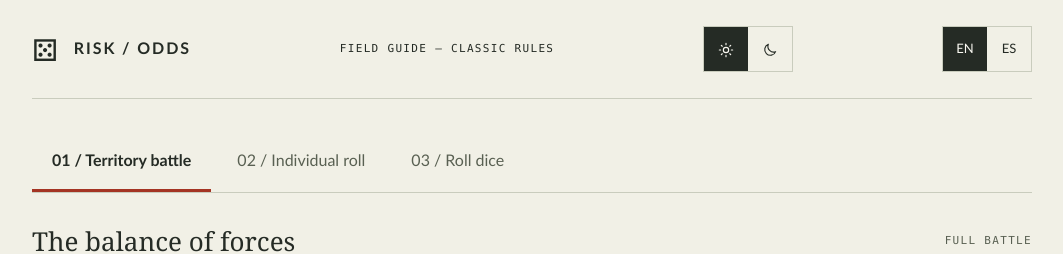
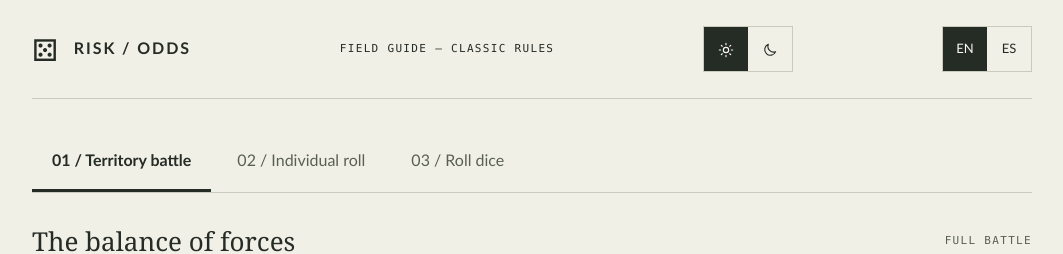
Before and after one commit to billy-arredondo/risk-odds-calculator, an Angular app: page / in a window 1280 px wide. Shown: the top 254 px of the page, without its empty margins (108-1171 px from the left). Built offline with nearby package versions, Linux system fonts and the light colour scheme.

Commit message:
Use neutral colors for navigation and roll button

```diff
--- a/src/app/calculator/calculator/calculator.css
+++ b/src/app/calculator/calculator/calculator.css
@@ -22,7 +22,7 @@
 
 .mode-switch .active {
   color: var(--ink);
-  border-color: var(--attack);
+  border-color: var(--ink);
   font-weight: 700;
 }
 
--- a/src/app/calculator/dice-roller/dice-roller.css
+++ b/src/app/calculator/dice-roller/dice-roller.css
@@ -82,9 +82,8 @@ h2 {
 }
 
 .roll-button:hover:not(:disabled) {
-  background: var(--attack);
-  border-color: var(--attack);
-  color: var(--side-on);
+  background: var(--paper);
+  color: var(--ink);
 }
 
 .roll-button:disabled {
@@ -113,7 +112,9 @@ h2 {
 }
 
 @keyframes reroll-spin {
-  to { transform: rotate(360deg); }
+  to {
+    transform: rotate(360deg);
+  }
 }
 
 .empty {
@@ -305,6 +306,7 @@ h2 {
 }
 
 @media (prefers-reduced-motion: reduce) {
+
   .rolling .die,
   .reroll-icon.spinning g {
     animation: none;
```
